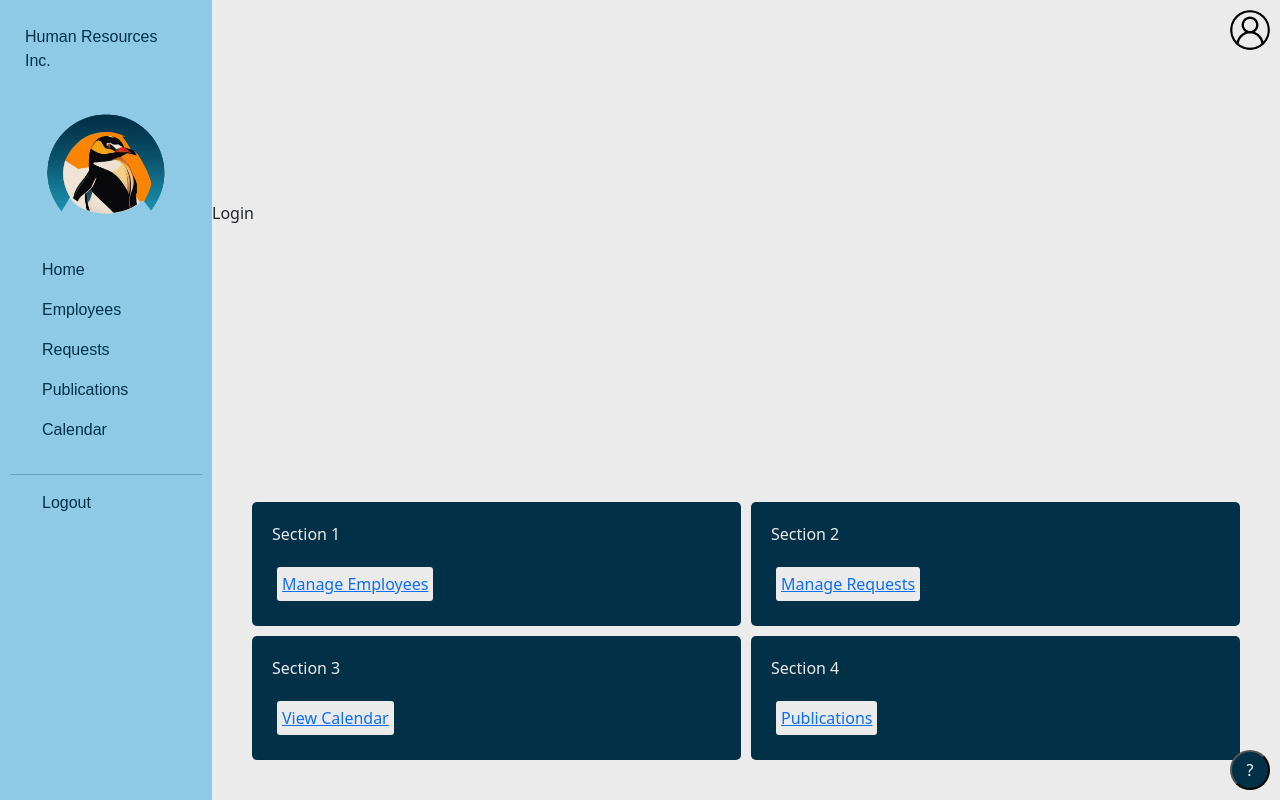
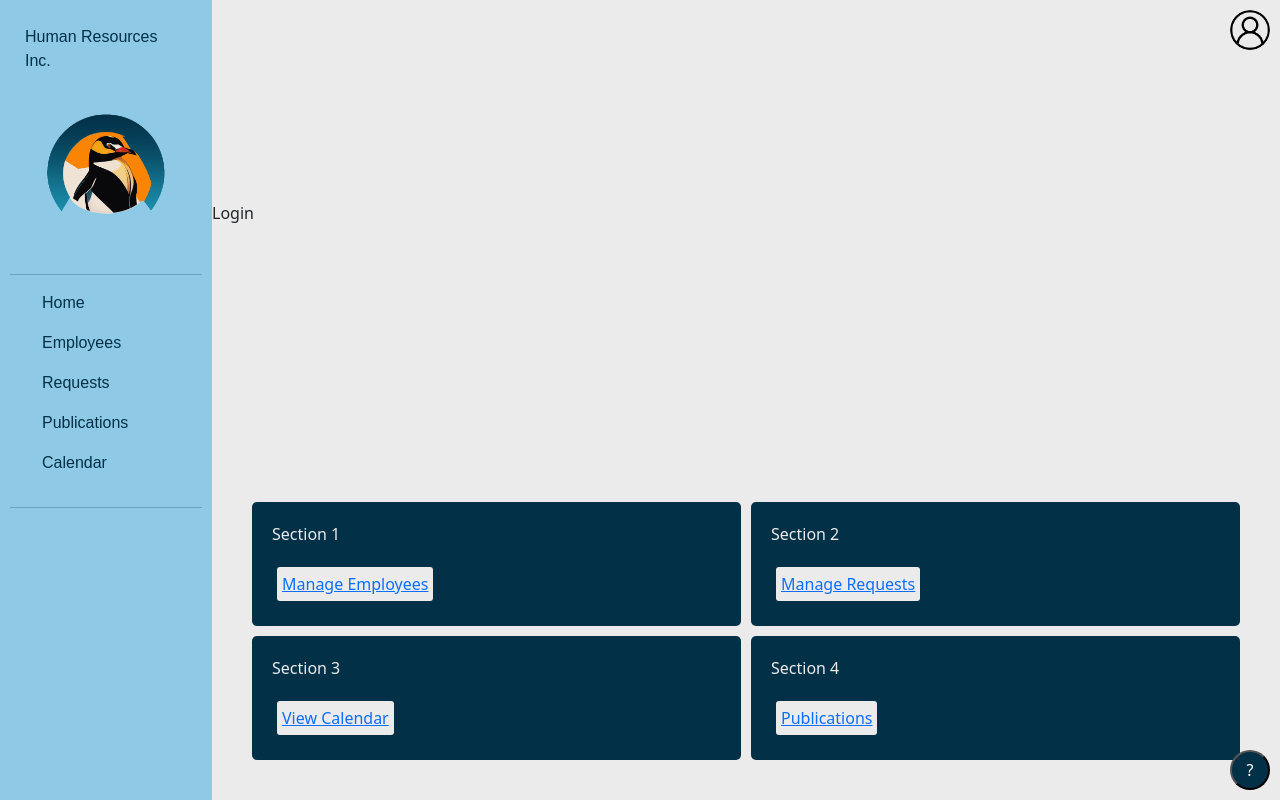
Before and after one commit to YupiByte/HR-Management, a Django app: template src/hr_management/user/templates/administrator/admin_home.html in a window 1280 px wide. Run offline with Django 3.2, Linux system fonts and the light colour scheme; the template is opened without the code that fills it, so the values that code supplies are empty.

Commit message:
Removed logout from nav bar and left line dividers

```diff
--- a/src/hr_management/user/templates/navbar.html
+++ b/src/hr_management/user/templates/navbar.html
@@ -3,7 +3,7 @@
     <li><a href="{% url 'manage_employees' %}">Employees</a></li>
     <li><a href="{% url 'tmp' %}">Publications</a></li>
 </ul> -->
-
+<hr>
 
 <nav class="navbar-section">
     <div class="navbar-section-right">
@@ -29,12 +29,3 @@
 
 <!-- Create a breack line between the two navbars -->
 <hr>
-
-<nav class="navbar-section">
-      <div class="navbar-section-right">
-        <ul>
-          <p class="nav-item">
-            <a class="nav-link" href="{% url 'logout_user' %}">Logout</a>
-          </p>
-        </ul>
-</nav>
```
